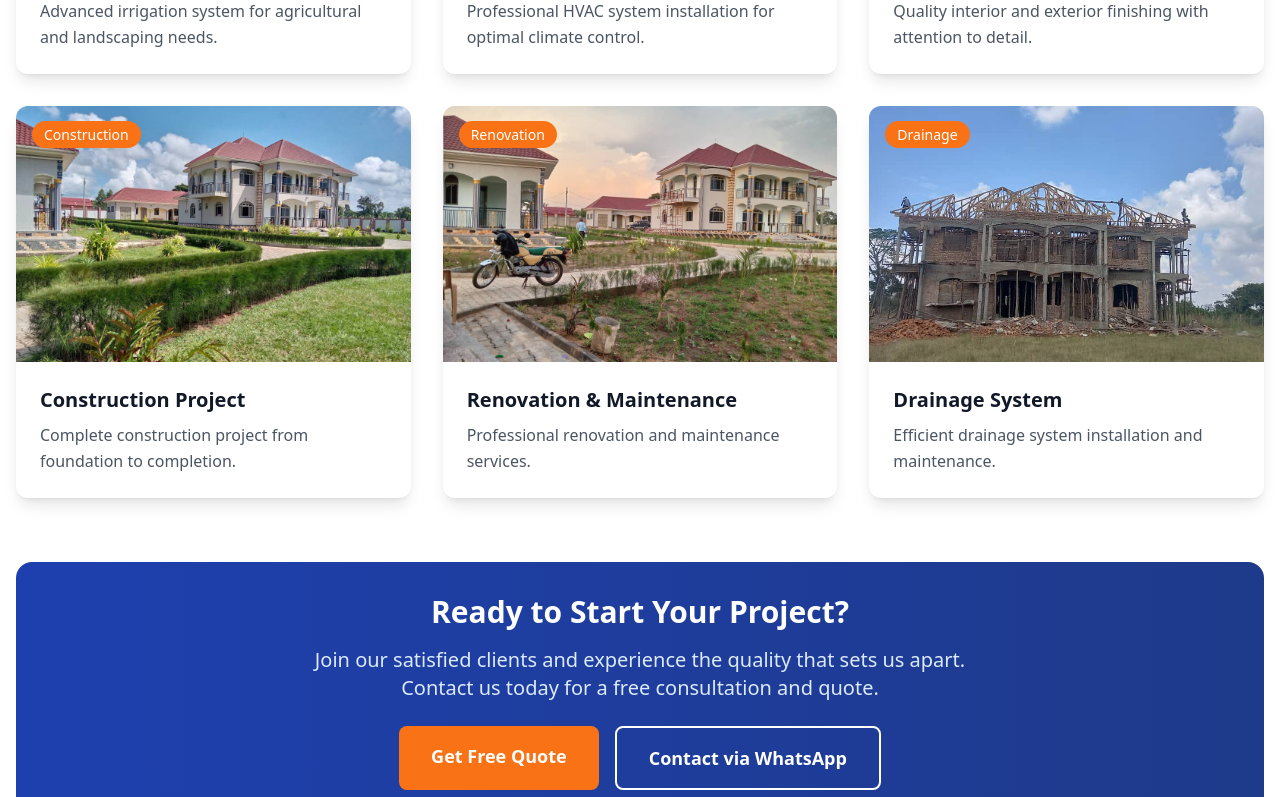
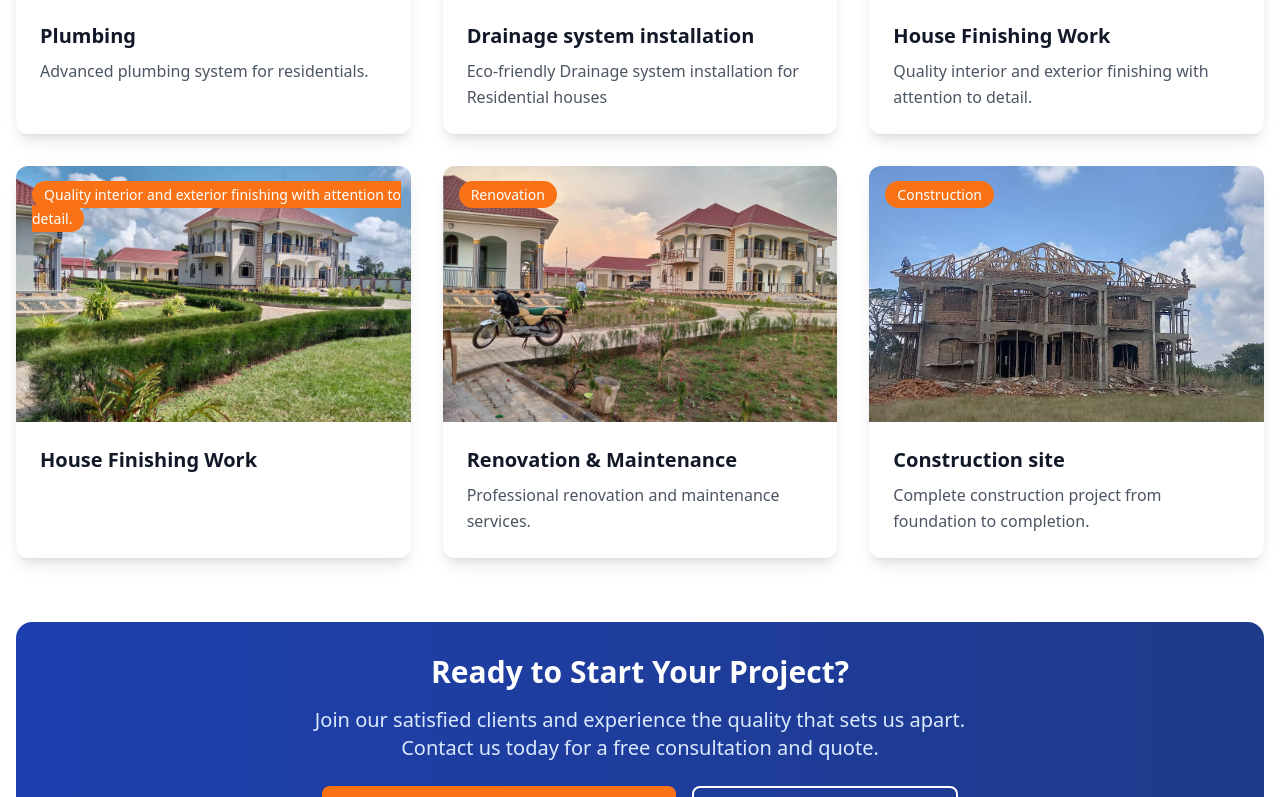
Before and after one commit to Nntanda/GeerTechnicalServices, a React (Vite) app: page / in a window 1280 px wide. Shown: the part 3303-4100 px from the top of the page. Built offline with nearby package versions, Linux system fonts and the light colour scheme.

Commit message:
Updated Projects.tsx

```diff
--- a/src/components/Projects.tsx
+++ b/src/components/Projects.tsx
@@ -29,16 +29,16 @@ const Projects = () => {
     {
       id: 4,
       image: '/image4.jpeg',
-      title: 'Irrigation System Setup',
-      category: 'Irrigation',
-      description: 'Advanced irrigation system for agricultural and landscaping needs.'
+      title: 'Plumbing',
+      category: 'Plumbing',
+      description: 'Advanced plumbing system for residentials.'
     },
     {
       id: 5,
       image: '/image5.jpeg',
-      title: 'Air Conditioning Installation',
-      category: 'HVAC',
-      description: 'Professional HVAC system installation for optimal climate control.'
+      title: 'Drainage system installation',
+      category: 'Drainage',
+      description: 'Eco-friendly Drainage system installation for Residential houses'
     },
     {
       id: 6,
@@ -50,9 +50,8 @@ const Projects = () => {
     {
       id: 7,
       image: '/image7.jpeg',
-      title: 'Construction Project',
-      category: 'Construction',
-      description: 'Complete construction project from foundation to completion.'
+      title: 'House Finishing Work',
+      category: 'Quality interior and exterior finishing with attention to detail.'
     },
     {
       id: 8,
@@ -64,9 +63,9 @@ const Projects = () => {
     {
       id: 9,
       image: '/image9.jpeg',
-      title: 'Drainage System',
-      category: 'Drainage',
-      description: 'Efficient drainage system installation and maintenance.'
+      title: 'Construction site',
+      category: 'Construction',
+      description: 'Complete construction project from foundation to completion.'
     }
   ];
 
@@ -106,7 +105,7 @@ const Projects = () => {
             Our <span className="text-orange-500">Projects</span>
           </h2>
           <p className="text-xl text-gray-600 max-w-3xl mx-auto mb-8">
-            Explore our portfolio of completed projects across Uganda. From residential to commercial,
+            Explore our portfolio of completed projects across Uganda and outside . From residential to commercial,
             we deliver excellence in every project we undertake.
           </p>
 
@@ -234,7 +233,7 @@ const Projects = () => {
                 href="#contact"
                 className="bg-orange-500 hover:bg-orange-600 text-white px-8 py-4 rounded-lg font-semibold text-lg transition-colors inline-block"
               >
-                Get Free Quote
+                Get Free Quote by contacting Us
               </a>
               <a
                 href="https://wa.me/256755593320?text=Hello%20Geer%20Technical%20Services,%20I%20would%20like%20to%20discuss%20a%20project."
```
